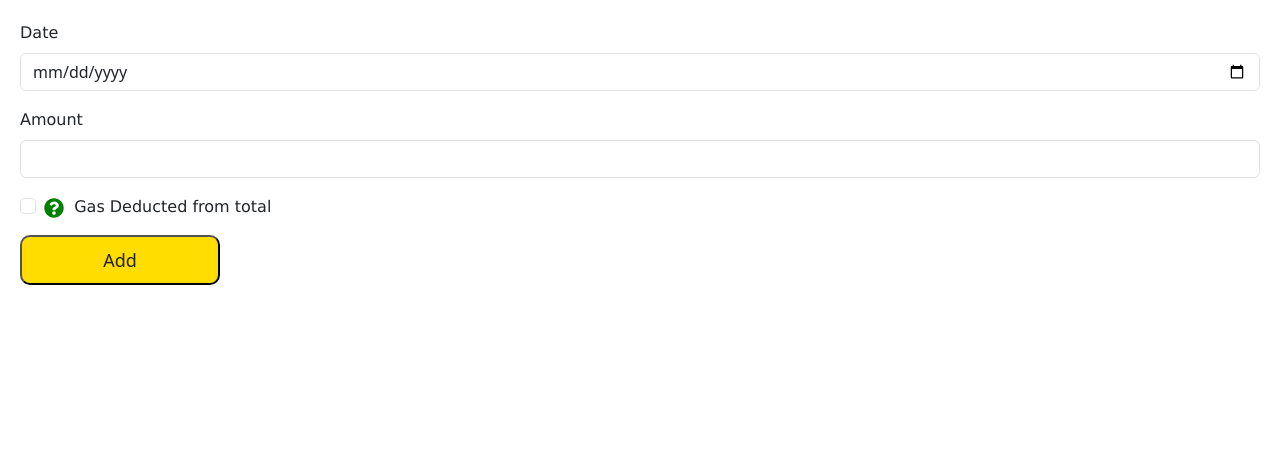
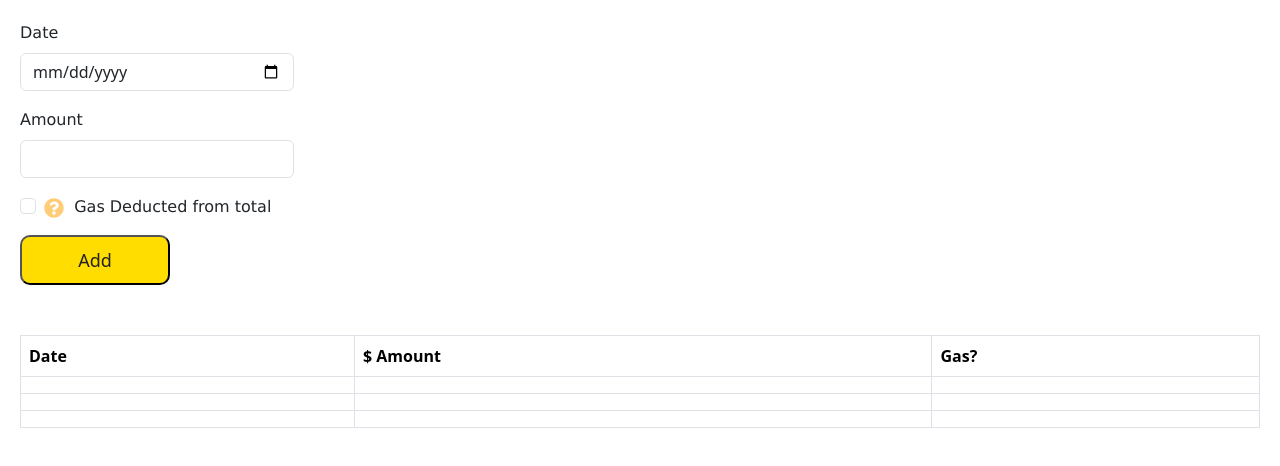
Before and after one commit to DanielLaPrade1/Expense-Tracker, a React (Vite) app: page / in a window 1280 px wide. Shown: the top 466 px of the page. Built offline with nearby package versions, Linux system fonts and the light colour scheme.

Commit message:
Visual look for payment form and row blueprint

```diff
--- a/src/App.tsx
+++ b/src/App.tsx
@@ -4,11 +4,13 @@ import "./index.css";
 
 import React from "react";
 import PaymentForm from "./components/PaymentForm";
+import ResultGrid from "./components/ResultGrid";
 
 const App = () => {
   return (
     <div>
       <PaymentForm></PaymentForm>
+      <ResultGrid />
     </div>
   );
 };
--- a/src/components/PaymentForm/PaymentForm.css
+++ b/src/components/PaymentForm/PaymentForm.css
@@ -1,19 +1,42 @@
+.container-pf {
+    max-width: 400px;
+    margin: 0 auto;
+    transition: max-width 0.3s;
+
+    display: inline-block;
+    align-items: left;
+    justify-content: left;
+}
+
 .checkbox-label {
     font-family: 'Lucida Sans', 'Lucida Sans Regular', 'Lucida Grande', 'Lucida Sans Unicode', Geneva, Verdana, sans-serif;
+
+    min-width: 250px;
 }
 .input-label {
     font-family: 'Lucida Sans', 'Lucida Sans Regular', 'Lucida Grande', 'Lucida Sans Unicode', Geneva, Verdana, sans-serif;
 }
+.input {
+    max-width: 400px;
+}
+.checkbox {
+    cursor: pointer;
+}
 .btn-custom {
     display: inline-block;
-    outline: 0 10px blue;
+    outline: 0;
     cursor: pointer;
     padding: 0 24px;
     border-radius: 10px;
-    min-width: 200px;
+    min-width: 150px;
     height: 50px;
     font-size: 18px;
     background-color: #fd0;
     font-weight: 500;
     color: #222;
+    transition: 0.35s;
 }
+.btn-custom:hover {
+    background-color: #fc7;
+    transform: scale(1.05);
+}
--- a/src/components/PaymentForm/PaymentForm.tsx
+++ b/src/components/PaymentForm/PaymentForm.tsx
@@ -4,24 +4,24 @@ import { FaQuestionCircle } from "react-icons/fa";
 
 const PaymentForm = () => {
   return (
-    <form>
+    <form className="container-pf">
       <div className="mb-3">
         <label className="form-label input-label">Date</label>
         <input
           type="date"
-          className="form-control"
+          className="form-control input"
           id="date"
           aria-describedby="emailHelp"
         />
       </div>
       <div className="mb-3">
         <label className="form-label input-label">Amount</label>
-        <input type="number" className="form-control" id="amount" />
+        <input type="number" className="form-control input" id="amount" />
       </div>
       <div className="mb-3 form-check">
         <input type="checkbox" className="form-check-input checkbox" id="gas" />
         <label className="form-check-label checkbox-label" htmlFor="gas">
-          <FaQuestionCircle size={20} color="green" />
+          <FaQuestionCircle size={20} color="#fc7" />
           &nbsp; Gas Deducted from total
         </label>
       </div>
--- /dev/null
+++ b/src/components/ResultGrid/ResultGrid.css
@@ -0,0 +1,3 @@
+.container-rg {
+    margin-top: 50px;
+}
--- a/src/components/ResultGrid/ResultGrid.tsx
+++ b/src/components/ResultGrid/ResultGrid.tsx
@@ -1,8 +1,37 @@
-import styles from "./ResultGrid.module.css";
+import "./ResultGrid.css";
 import React from "react";
 
 const ResultGrid = () => {
-  return <div>ResultGrid</div>;
+  return (
+    <div className="container-rg">
+      <table className="table table-bordered">
+        <thead>
+          <tr className="row-outline">
+            <th scope="col">Date</th>
+            <th scope="col">$ Amount</th>
+            <th scope="col">Gas?</th>
+          </tr>
+        </thead>
+        <tbody>
+          <tr>
+            <th scope="row"></th>
+            <td></td>
+            <td></td>
+          </tr>
+          <tr>
+            <th scope="row"></th>
+            <td></td>
+            <td></td>
+          </tr>
+          <tr>
+            <th scope="row"></th>
+            <td></td>
+            <td></td>
+          </tr>
+        </tbody>
+      </table>
+    </div>
+  );
 };
 
 export default ResultGrid;
```
Also changed, not shown: src/components/ResultGrid/ResultGrid.module.css (deleted).
